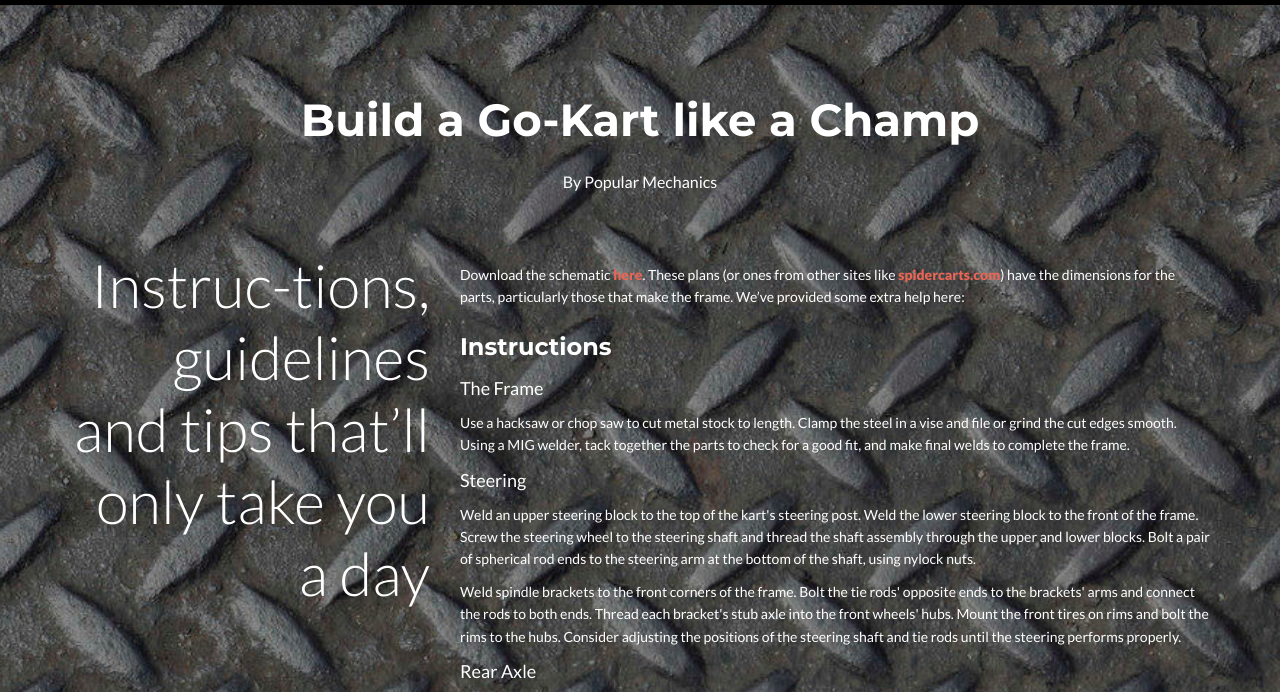
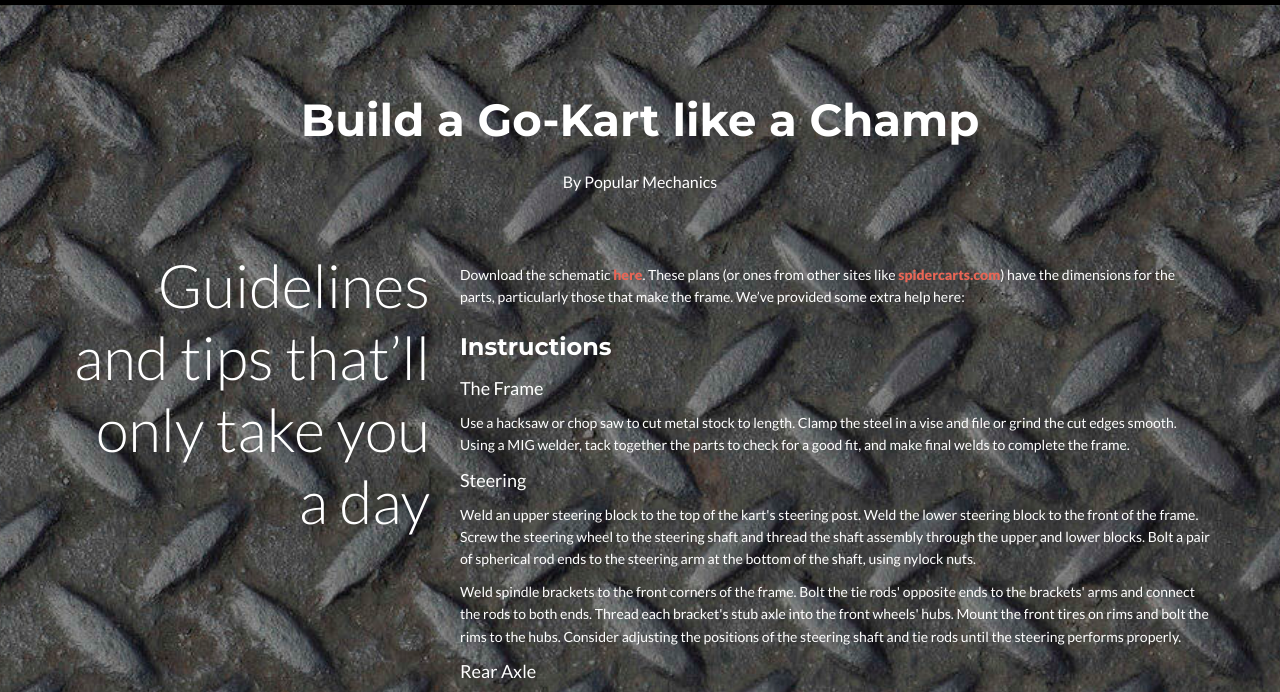
Before and after one commit to itsMakeable/webuildmen.org, a plain HTML site: page toolkits/popular-mechanics/index.html in a window 1280 px wide. Shown: the part 70-762 px from the top of the page. Drawn offline with nearby package versions, Linux system fonts and the light colour scheme.

Commit message:
Removed word Instructions

```diff
--- a/toolkits/popular-mechanics/index.html
+++ b/toolkits/popular-mechanics/index.html
@@ -146,7 +146,7 @@
         <!-- COLUMN 1 - BIG MESSAGE ABOUT THE COMPANY-->
         <div class="col-lg-4 col-md-4 column">
             <div class="big-intro wow fadeInLeft animated" data-wow-offset="30" data-wow-duration="1.5s" data-wow-delay="0.15s">
-                Instruc-tions, guidelines and tips that’ll only take you a day<br />
+                Guidelines and tips that’ll only take you a day<br />
             </div>
         </div>
 
```
